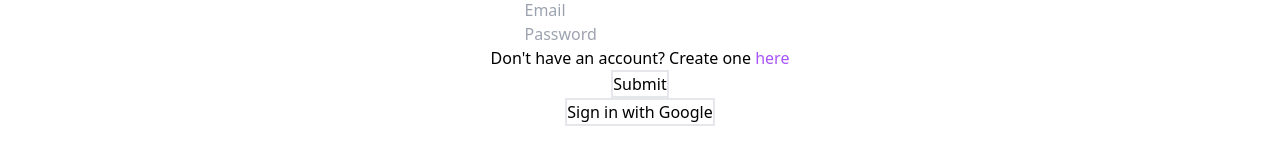
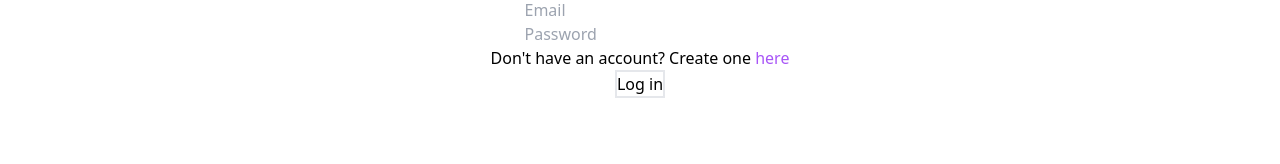
Before and after one commit to MateuszKuruc/vue-shopping-cart, a Vue app: page /login in a window 1280 px wide. Shown: the part 610-774 px from the top of the page. Built offline with nearby package versions, Linux system fonts and the light colour scheme; no server answers.

Commit message:
add handling for situation when user tries to access order without logging in

```diff
--- a/src/components/NavBar.vue
+++ b/src/components/NavBar.vue
@@ -130,11 +130,12 @@ import { ref, onMounted, computed } from 'vue'
 import { useRouter } from 'vue-router'
 import { productsStore } from '@/stores/products'
 import SearchBar from './SearchBar.vue'
-
 import { getAuth, onAuthStateChanged, signOut } from 'firebase/auth'
+import { useToast } from 'vue-toastification'
 
 const router = useRouter()
 const productStore = productsStore()
+const toast = useToast()
 
 const itemsTotal = computed(() => {
   let quantityTotal = 0
@@ -178,6 +179,7 @@ const handleSignOut = () => {
   const auth = getAuth()
   signOut(auth).then(() => {
     router.push({ name: 'Catalog' })
+    toast.success('Logged out successfully')
   })
 }
 
--- a/src/router/index.js
+++ b/src/router/index.js
@@ -1,6 +1,9 @@
 import ProductCatalog from '@/views/ProductCatalog.vue'
 import { getAuth, onAuthStateChanged } from 'firebase/auth'
 import { createRouter, createWebHistory } from 'vue-router'
+import { useToast } from 'vue-toastification'
+
+const toast = useToast()
 
 const router = createRouter({
   history: createWebHistory(import.meta.env.BASE_URL),
@@ -76,8 +79,9 @@ router.beforeEach(async (to, from, next) => {
       next()
     } else {
       console.log(getAuth().currentUser)
-      alert('you dont have access!')
-      next('/')
+      // alert('you dont have access!')
+      toast.info('No access, please log in')
+      next('/login')
     }
   } else {
     next()
--- a/src/views/LoginPage.vue
+++ b/src/views/LoginPage.vue
@@ -10,8 +10,7 @@
       >
     </p>
     <p v-if="errMsg">{{ errMsg }}</p>
-    <button @click="signIntoAccount" class="border-2">Submit</button>
-    <button @click="signInWithGoogle" class="border-2">Sign in with Google</button>
+    <button @click="signIntoAccount" class="border-2">Log in</button>
   </div>
 </template>
 
```
